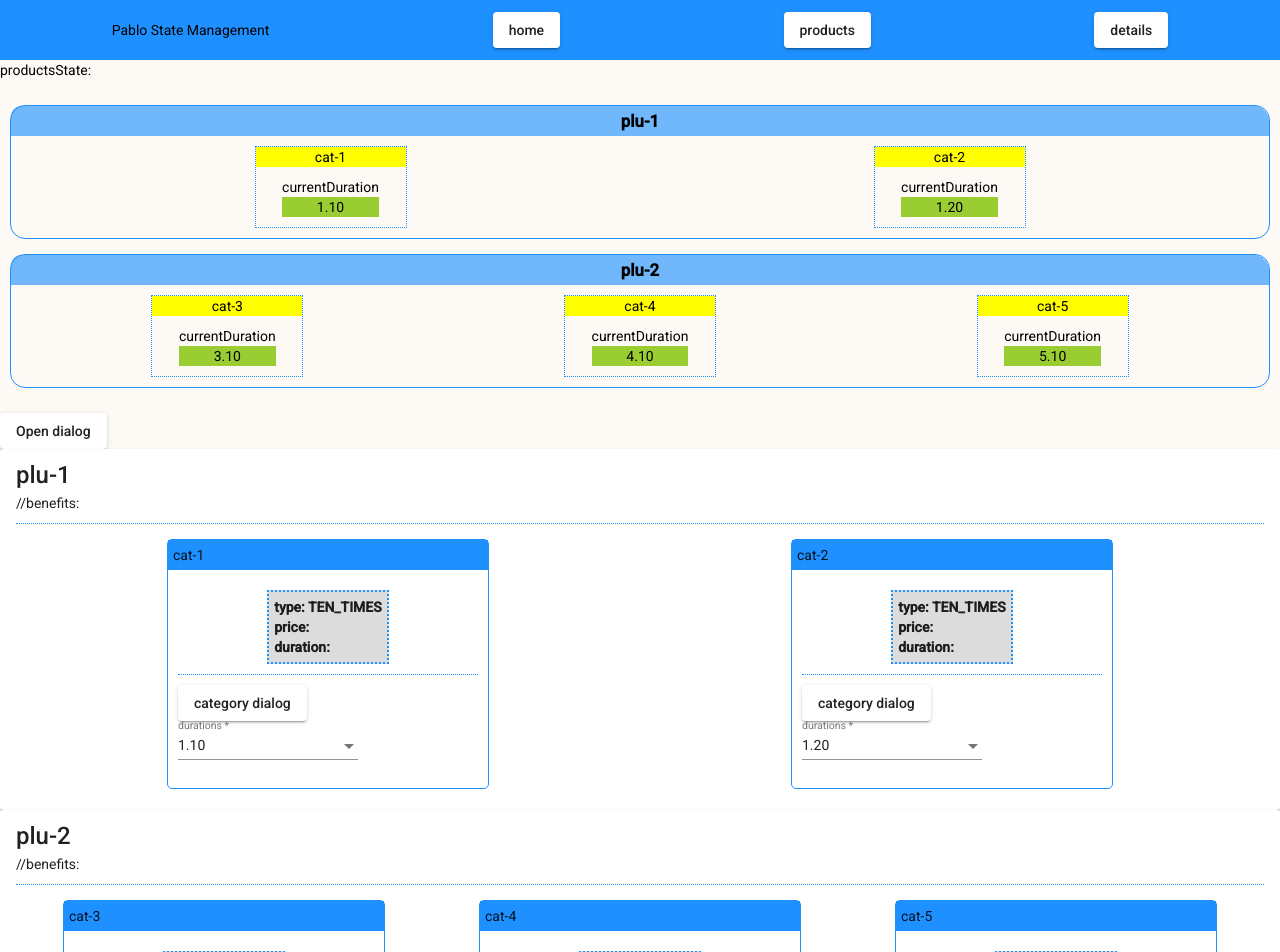
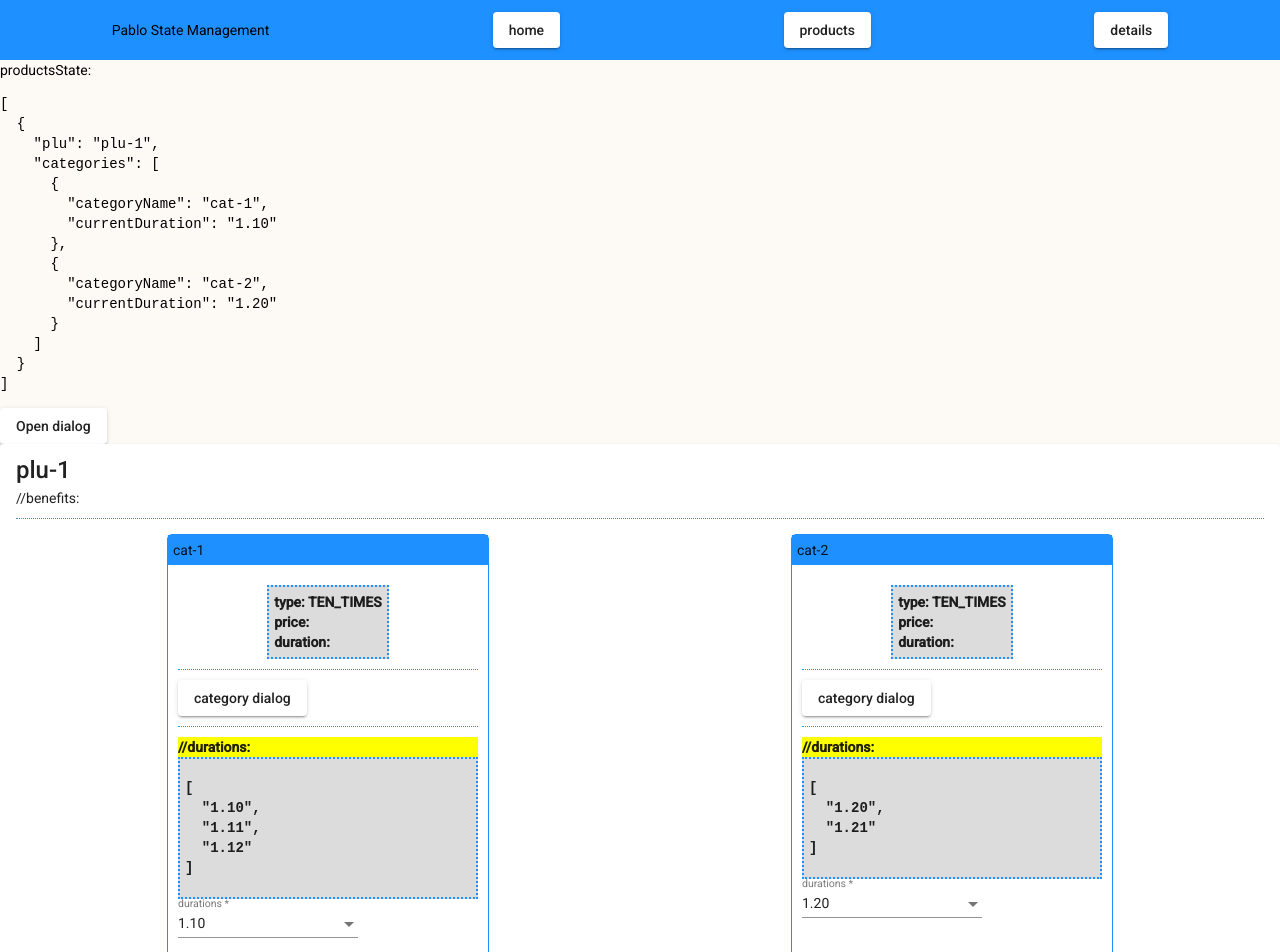
Before and after one commit to pawel-stolka/pg-poc, an Angular app: page /home in a window 1280 px wide. Shown: the top 952 px of the page. Built offline with nearby package versions, Linux system fonts and the light colour scheme.

Commit message:
looks good

```diff
--- a/src/app/common/_mocks/mockProducts.ts
+++ b/src/app/common/_mocks/mockProducts.ts
@@ -89,11 +89,11 @@ export const mockProducts: Product[] = [
     benefits: mockBenefits[0],
     categories: mockCategories(0),
   },
-  {
-    plu: 'plu-2',
-    benefits: mockBenefits[1],
-    categories: mockCategories(1),
-  },
+  // {
+  //   plu: 'plu-2',
+  //   benefits: mockBenefits[1],
+  //   categories: mockCategories(1),
+  // },
   // {
   //   plu: 'plu-3',
   //   benefits: mockBenefits[1],
--- a/src/app/common/models.ts
+++ b/src/app/common/models.ts
@@ -14,7 +14,6 @@ export interface InsuranceDetail {
 }
 
 export interface Category {
-  id?: number;
   categoryName: string;
   insuranceDetails: InsuranceDetail[];
   durations?: string[];
--- a/src/app/common/state/state.component.html
+++ b/src/app/common/state/state.component.html
@@ -1,7 +1,7 @@
 <ng-container *ngIf="productsState$ | async as productsState">
   <div>productsState:</div>
-  <!-- <pre>{{ productsState | json }}</pre> -->
-  <div class="container">
+  <pre>{{ productsState | json }}</pre>
+  <!-- <div class="container">
     <div *ngFor="let product of productsState" class="product">
       <div class="header">{{ product.plu }}</div>
       <div class="categories">
@@ -17,5 +17,5 @@
         </div>
       </div>
     </div>
-  </div>
+  </div> -->
 </ng-container>
--- a/src/app/features/nav/nav.component.html
+++ b/src/app/features/nav/nav.component.html
@@ -1,7 +1,5 @@
 <div class="container">
   <ng-content></ng-content>
-  <!-- <mat-spinner></mat-spinner> -->
-
 
   <div *ngFor="let route of routes">
     <button mat-raised-button routerLink="{{ route }}">{{ route }}</button>
--- a/src/app/features/products/categories/categories.component.html
+++ b/src/app/features/products/categories/categories.component.html
@@ -5,13 +5,15 @@
       <category-detail
         *ngFor="let detail of category.insuranceDetails"
         [detail]="detail"
-
       ></category-detail>
 
       <div class="divider"></div>
 
+      <button mat-raised-button (click)="openDialog()">category dialog</button>
+
+      <div class="divider"></div>
+
       <ng-container *ngIf="categories">
-        <button mat-raised-button (click)="openDialog()">category dialog</button>
         <!-- <div>cats: <pre>{{ categories | json }}</pre></div> -->
         <category-durations
           [plu]="plu"
@@ -20,34 +22,7 @@
         ></category-durations>
       </ng-container>
 
-      <ng-container *ngIf="payments$ | async as payments">
-        <!-- <div class="help">
-          <b>//TODO: payments[{{ id }}]:</b>
-          <pre>{{ payments[id] | json }}</pre>
-        </div>
-        <div class="divider"></div>
-        <category-payments
-          [payments]="payments[id]"
-          [currentDuration]="currentDuration"
-        ></category-payments> -->
-      </ng-container>
-
-      <!-- <ng-container *ngIf="_durationsValues.length">
-        <div class="select">
-          <form [formGroup]="_durationsForm">
-            <mat-form-field class="full-width">
-              <mat-select placeholder="durations" formControlName="durations">
-                <mat-option
-                  *ngFor="let duration of _durationsValues"
-                  [value]="duration"
-                >
-                  {{ duration }}
-                </mat-option>
-              </mat-select>
-            </mat-form-field>
-          </form>
-        </div>
-      </ng-container> -->
+      <ng-container *ngIf="payments$ | async as payments"> </ng-container>
     </div>
   </div>
 </div>
--- a/src/app/features/products/categories/categories.component.ts
+++ b/src/app/features/products/categories/categories.component.ts
@@ -1,9 +1,8 @@
 import { Component, Input } from '@angular/core';
 import { FormBuilder, FormGroup, Validators } from '@angular/forms';
 import { MatDialog } from '@angular/material/dialog';
-import { Colors } from '@common/Colors';
-import { Category, PluCatDur, Product } from '@common/models';
-import { Observable, delay, map, of, tap } from 'rxjs';
+import { Category } from '@common/models';
+import { Observable, delay, map, of } from 'rxjs';
 import { ProductService } from 'src/app/services/product.service';
 import { CategoryDialogComponent } from './category-dialog/category-dialog.component';
 
--- a/src/app/features/products/categories/category-durations/category-durations.component.html
+++ b/src/app/features/products/categories/category-durations/category-durations.component.html
@@ -1,23 +1,24 @@
-
-<!-- <div class="help">
-  <div class="h">category-durations</div>
-</div> -->
-<div *ngIf="durations">
-  <!-- <div class="h2">
-    <div class="h">//currentDurations:</div>
-    <pre>{{ durations | json }}</pre>
-  </div> -->
+<div class="h">//durations:</div>
+<div *ngIf="durations$ | async as durs">
+  <div class="h2">
+    <pre>{{ durs | json }}</pre>
+  </div>
   <form [formGroup]="durationsForm">
     <mat-form-field class="full-width">
       <mat-select placeholder="durations" formControlName="durations">
         <mat-option
+        *ngFor="let duration of durs"
+        [value]="duration"
+      >
+        {{ duration }}
+      </mat-option>
+        <!-- <mat-option
           *ngFor="let duration of durations.insuranceDetails[0].insurances"
           [value]="duration.duration"
         >
           {{ duration.duration }}
-        </mat-option>
+        </mat-option> -->
       </mat-select>
     </mat-form-field>
-    <!-- <p>{{ productsForm.get("categories")?.value }}</p> -->
   </form>
 </div>
--- a/src/app/features/products/categories/category-durations/category-durations.component.ts
+++ b/src/app/features/products/categories/category-durations/category-durations.component.ts
@@ -1,9 +1,11 @@
-import { Component, EventEmitter, Input, OnInit, Output } from '@angular/core';
+import { Component, Input, OnInit } from '@angular/core';
 import { FormBuilder, FormGroup, Validators } from '@angular/forms';
 import { Colors } from '@common/Colors';
 import { PluCatDur } from '@common/models';
 import { map, tap } from 'rxjs';
 import { ProductService } from 'src/app/services/product.service';
+
+const typeDetailsIndex = 0;
 
 @Component({
   selector: 'category-durations',
@@ -14,9 +16,23 @@ export class CategoryDurationsComponent implements OnInit {
   @Input() plu: string = 'init-plu';
   @Input() durations: any;
   @Input() category: any;
-  // @Output() currentDuration = new EventEmitter();
 
   durationsForm: FormGroup;
+
+  durations$ = this.productService.products$.pipe(
+    map((products) => {
+      let pluCats = products.find(({ plu }) => plu === this.plu)?.categories;
+      let details = pluCats?.find(
+        (x) => x.categoryName === this.category.categoryName
+      )?.insuranceDetails
+
+      // TODO: TEN_TIMES only!!!
+      let _insurances = !!details ? details[typeDetailsIndex].insurances : undefined;
+      let durations = _insurances?.map(i => i.duration)
+      console.log('[durations$]', durations);
+      return durations
+    })
+  );
 
   constructor(private fb: FormBuilder, private productService: ProductService) {
     this.durationsForm = this.fb.group({
@@ -30,6 +46,8 @@ export class CategoryDurationsComponent implements OnInit {
           currentDuration: change.durations,
         },
       };
+      console.log('[pluCatDur]', pluCatDur);
+
       this.productService.setProductDuration(pluCatDur);
     });
   }
@@ -38,7 +56,11 @@ export class CategoryDurationsComponent implements OnInit {
     const toSelect = this.durations.insuranceDetails[0].insurances.map(
       (i: any) => i.duration
     )[0];
-    console.log('%c[//TODO: durations | toSelect]', Colors.BIGBIG_BLUE, toSelect);
+    console.log(
+      '%c[//TODO: durations | toSelect]',
+      Colors.BIGBIG_BLUE,
+      toSelect
+    );
     this.durationsForm.get('durations')?.setValue(toSelect);
   }
 }
--- a/src/app/services/product.service.ts
+++ b/src/app/services/product.service.ts
@@ -1,5 +1,4 @@
 import { Injectable } from '@angular/core';
-import { Colors } from '@common/Colors';
 import { mockProducts } from '@common/_mocks/mockProducts';
 import { CatDur, PluCatDur, PluCats, Product } from '@common/models';
 import { BehaviorSubject, map, Observable, of, shareReplay, tap } from 'rxjs';
@@ -17,6 +16,7 @@ export class ProductService {
   private _productsStateSubj = new BehaviorSubject<PluCats[]>(
     this.productState
   );
+
   productsState$: Observable<PluCats[]> =
     this._productsStateSubj.asObservable();
 
@@ -36,10 +36,12 @@ export class ProductService {
           ...p,
           categories: p.categories.map((c) => ({
             ...c,
-            insuranceDetails: c.insuranceDetails.map((det) => ({
-              type: det.insurances.map((_) => det.type)[DEFAULT_TYPE_ID],
-              insurances: det.insurances,
-            })),
+            insuranceDetails: c.insuranceDetails.map(
+              ({ insurances, type }) => ({
+                type: insurances.map((_) => type)[DEFAULT_TYPE_ID],
+                insurances: insurances,
+              })
+            ),
           })),
         }))
       ),
@@ -51,7 +53,7 @@ export class ProductService {
               categoryName,
               currentDuration: insuranceDetails.map(
                 (det) => det.insurances.map((ins) => ins.duration)[0]
-              ),
+              )[0],
             })
           );
           return {
```
Also changed, not shown: src/app/features/home/home.component.html (+0 -14 lines).
